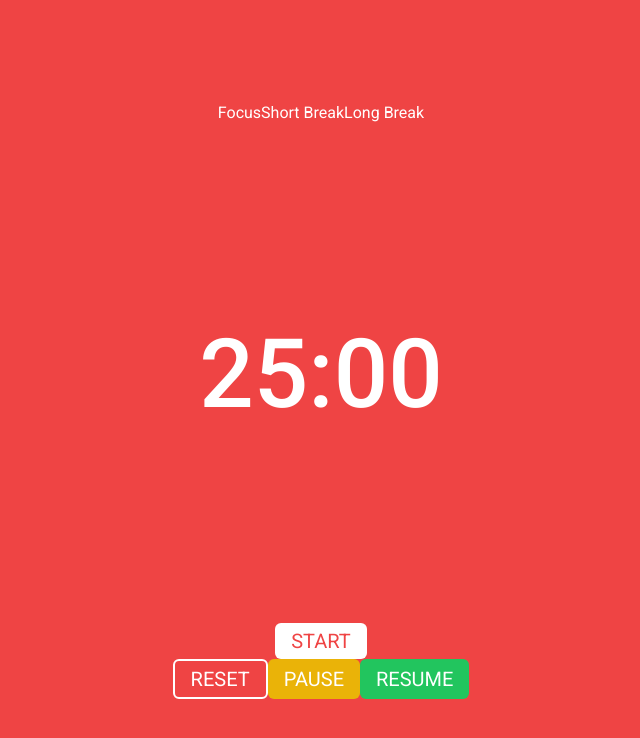
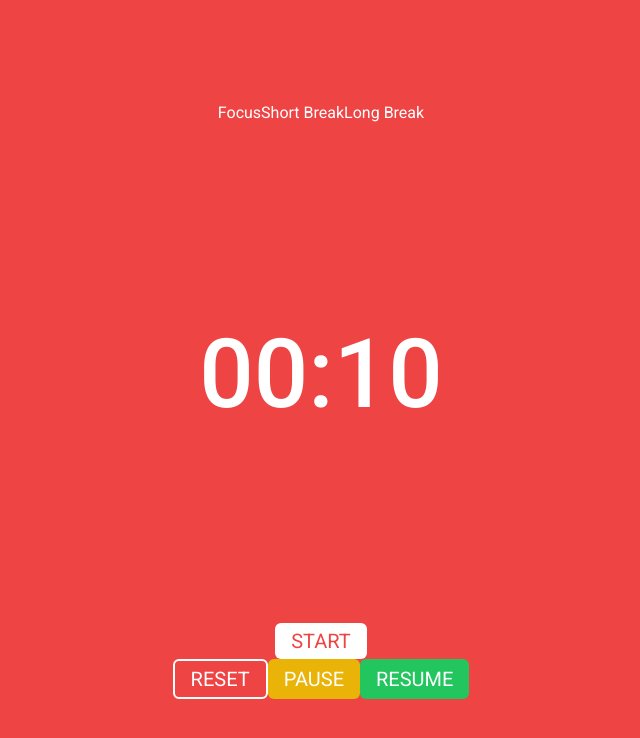
Before and after one commit to affun/pomodoro, a Preact app: page / in a window 1280 px wide. Shown: the top 738 px of the page, without its empty margins (319-959 px from the left). Built offline with nearby package versions, Linux system fonts and the light colour scheme.

Commit message:
feat: made streaks work

```diff
--- a/index.html
+++ b/index.html
@@ -12,7 +12,7 @@
       rel="stylesheet"
     />
 
-    <title>POMO REACT</title>
+    <title>Focus - 25:00</title>
   </head>
   <body>
     <div id="app"></div>
--- a/src/app.tsx
+++ b/src/app.tsx
@@ -12,23 +12,51 @@ export const toMinutesAndSeconds = (seconds: number) => {
 };
 
 export function App() {
+  const [streak, setStreak] = useState(0);
   const [time, setTime] = useState(1500);
   const timers = {
-    focus: 1500,
-    shortBreak: 300,
-    longBreak: 1800,
+    focus: 10,
+    shortBreak: 5,
+    longBreak: 15,
   };
   const [currentTimer, setCurrentTimer] = useState(timers.focus);
   const [running, setRunning] = useState(false);
 
   useEffect(() => {
     let interval: number | null = null;
-    if (running && time > 0) {
+    if (running) {
       interval = setInterval(() => {
-        setTime((prevTime) => prevTime - 1);
-        document.title = `Time: ${toMinutesAndSeconds(time)}`;
-        console.log(time);
-      }, 1000);
+        setTime((prevTime) => {
+          console.log(prevTime);
+
+          if (prevTime > 0) {
+            return prevTime - 1;
+          }
+          if (currentTimer == timers.focus) {
+            setStreak((prevStreak) => {
+              if ((prevStreak + 1) % 4 == 0) {
+                setCurrentTimer(timers.longBreak);
+              } else {
+                setCurrentTimer(timers.shortBreak);
+              }
+              return prevStreak + 1;
+            });
+
+            // } else if (currentTimer == timers.shortBreak) {
+            //   setCurrentTimer(timers.longBreak);
+          } else {
+            setCurrentTimer(timers.focus);
+          }
+          pause();
+          setTime(currentTimer);
+          console.log("streak", streak);
+          return prevTime;
+        });
+
+        document.title = `${
+          currentTimer == timers.focus ? "Focus" : "Break"
+        } - ${toMinutesAndSeconds(time)}`;
+      }, 100);
     }
     return () => {
       if (interval) {
@@ -67,6 +95,7 @@ export function App() {
         timers={timers}
         currentTimer={currentTimer}
         setCurrentTimer={setCurrentTimer}
+        setStreak={setStreak}
       />
 
       {/* timer */}
--- a/src/components/Timers.tsx
+++ b/src/components/Timers.tsx
@@ -10,19 +10,40 @@ interface Params {
   timers: Timers;
   currentTimer: number;
   setCurrentTimer: React.Dispatch<React.SetStateAction<number>>;
+  setStreak: React.Dispatch<React.SetStateAction<number>>;
 }
 
-const Timers = ({ timers, currentTimer, setCurrentTimer }: Params) => {
+const Timers = ({
+  timers,
+  currentTimer,
+  setCurrentTimer,
+  setStreak,
+}: Params) => {
   console.log(currentTimer);
 
   return (
     <div>
       {/* Suggested code may be subject to a license. Learn more: ~LicenseLog:738985320. */}
-      <button onClick={() => setCurrentTimer(timers.focus)}>Focus</button>
-      <button onClick={() => setCurrentTimer(timers.shortBreak)}>
+      <button
+        onClick={() => {
+          setCurrentTimer(timers.focus);
+        }}
+      >
+        Focus
+      </button>
+      <button
+        onClick={() => {
+          setCurrentTimer(timers.shortBreak);
+        }}
+      >
         Short Break
       </button>
-      <button onClick={() => setCurrentTimer(timers.longBreak)}>
+      <button
+        onClick={() => {
+          setCurrentTimer(timers.longBreak);
+          setStreak(0);
+        }}
+      >
         Long Break
       </button>
     </div>
```
